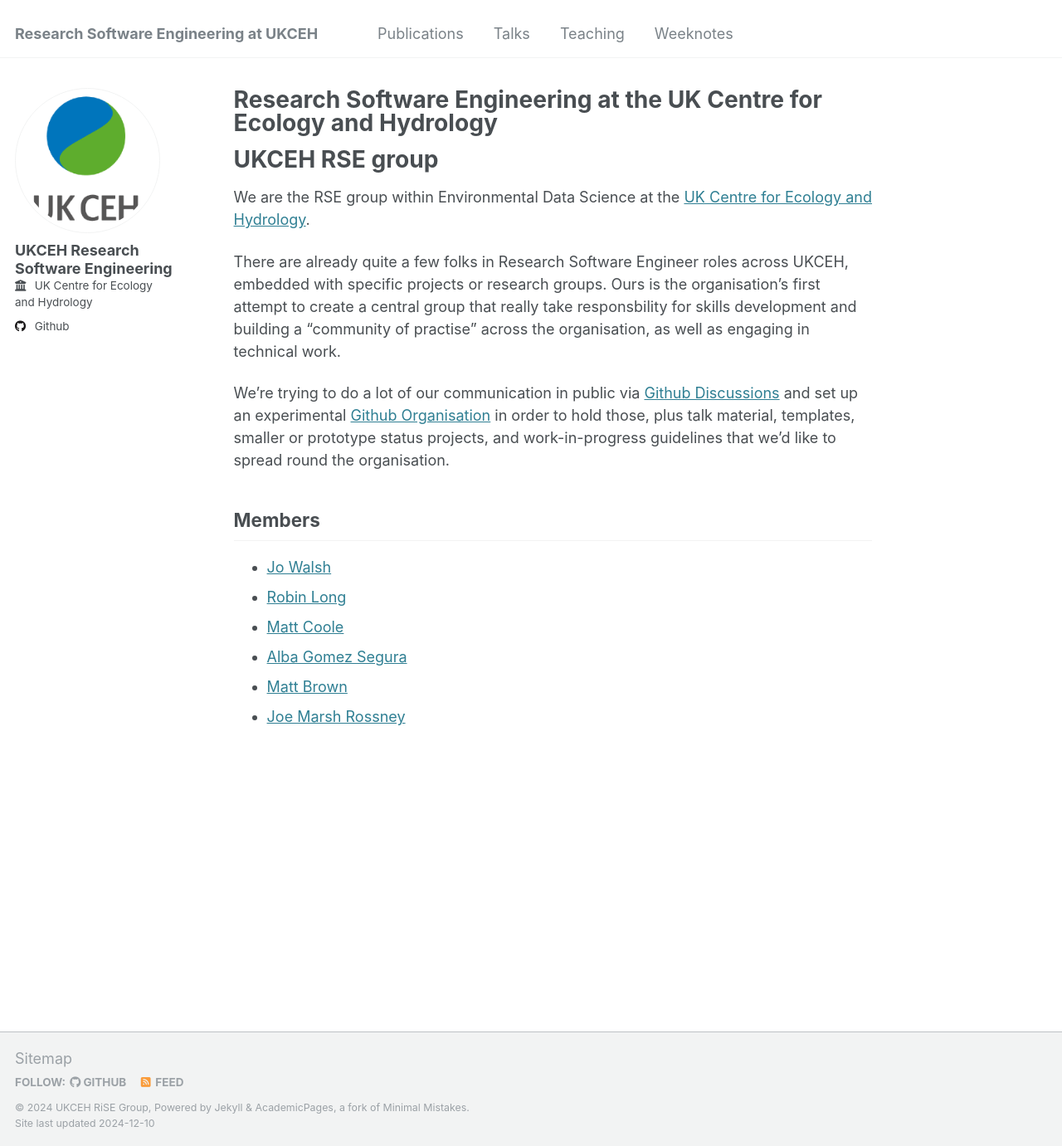
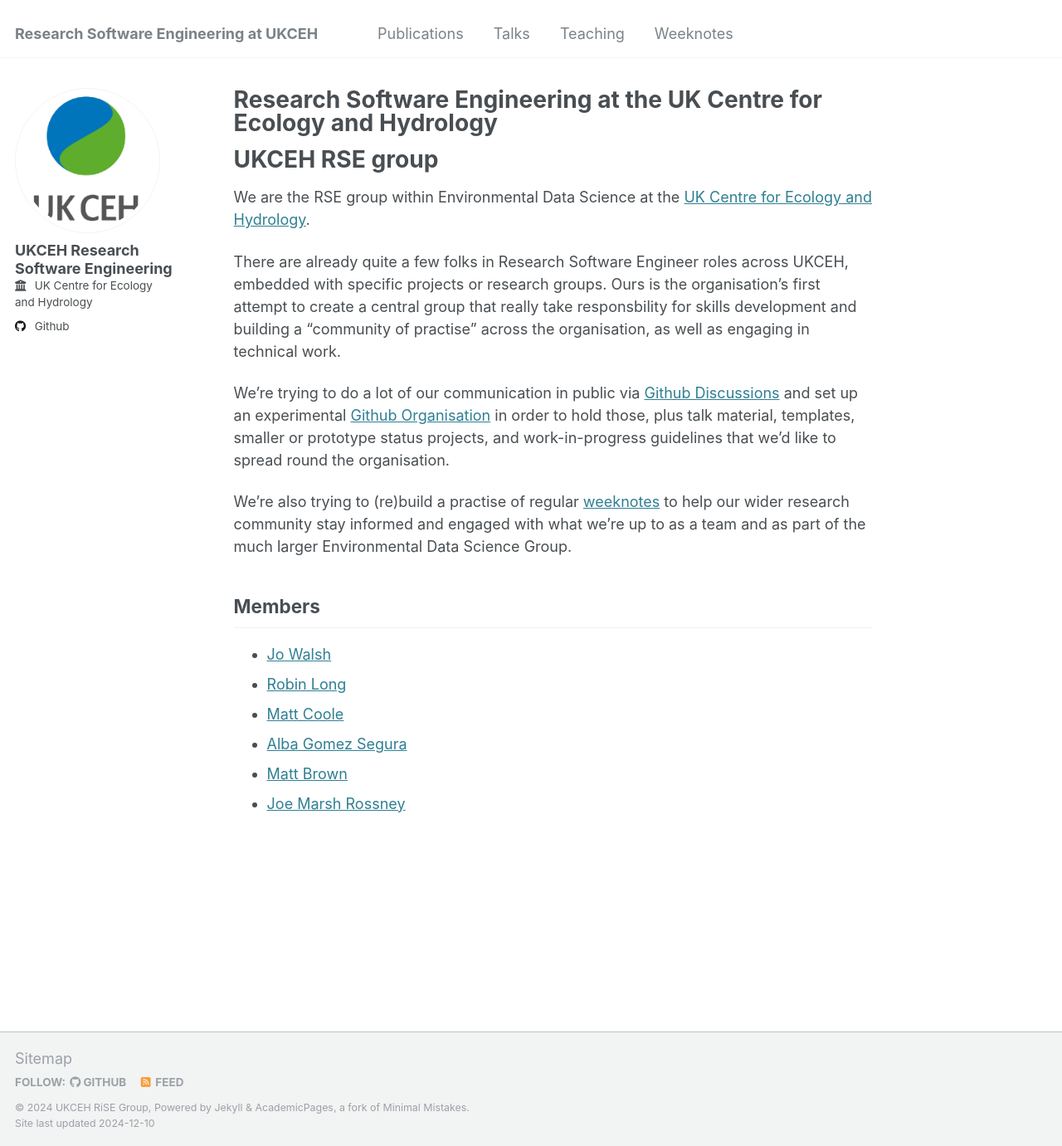
Before and after one commit to ukceh-rse/ukceh-rse.github.io, a Jekyll site: the page built from _pages/about.md, in a window 1280 px wide and 1381 px high. Shown: the whole window at 83% size. Built offline with Jekyll 4.4.1, drawn with Linux system fonts in a browser that asks for light colours.

Commit message:
add a weeknotes link, that's the whole reason i started this

```diff
--- a/_pages/about.md
+++ b/_pages/about.md
@@ -14,6 +14,8 @@ There are already quite a few folks in Research Software Engineer roles across U
 
 We're trying to do a lot of our communication in public via [Github Discussions](https://github.com/ukceh-rse/Discussions) and set up an experimental [Github Organisation](https://github.com/ukceh-rse/) in order to hold those, plus talk material, templates, smaller or prototype status projects, and work-in-progress guidelines that we'd like to spread round the organisation.
 
+We're also trying to (re)build a practise of regular [weeknotes](/weeknotes/) to help our wider research community stay informed and engaged with what we're up to as a team and as part of the much larger Environmental Data Science Group.
+
 ## Members
 
 - [Jo Walsh](https://github.com/metazool/)
```
